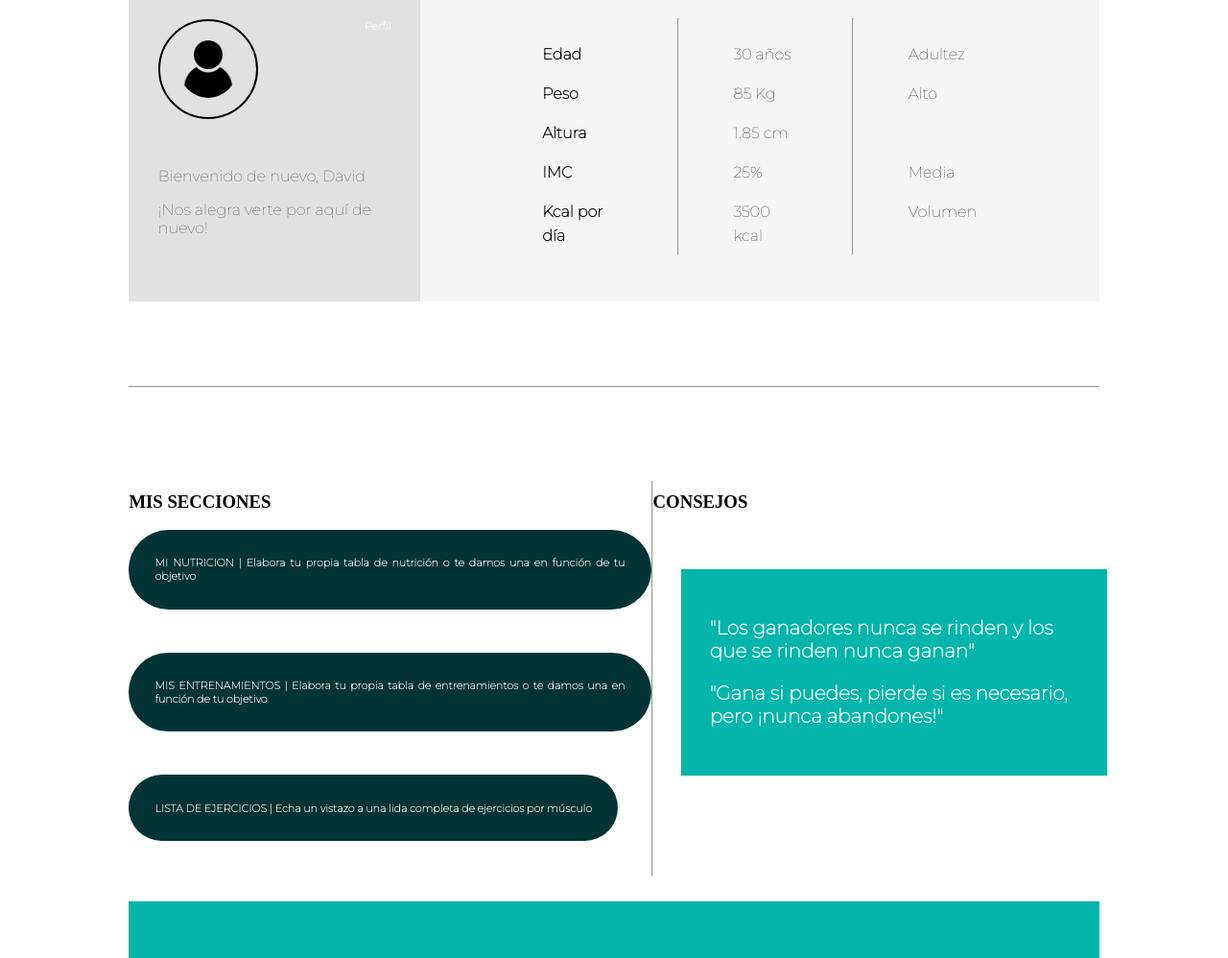
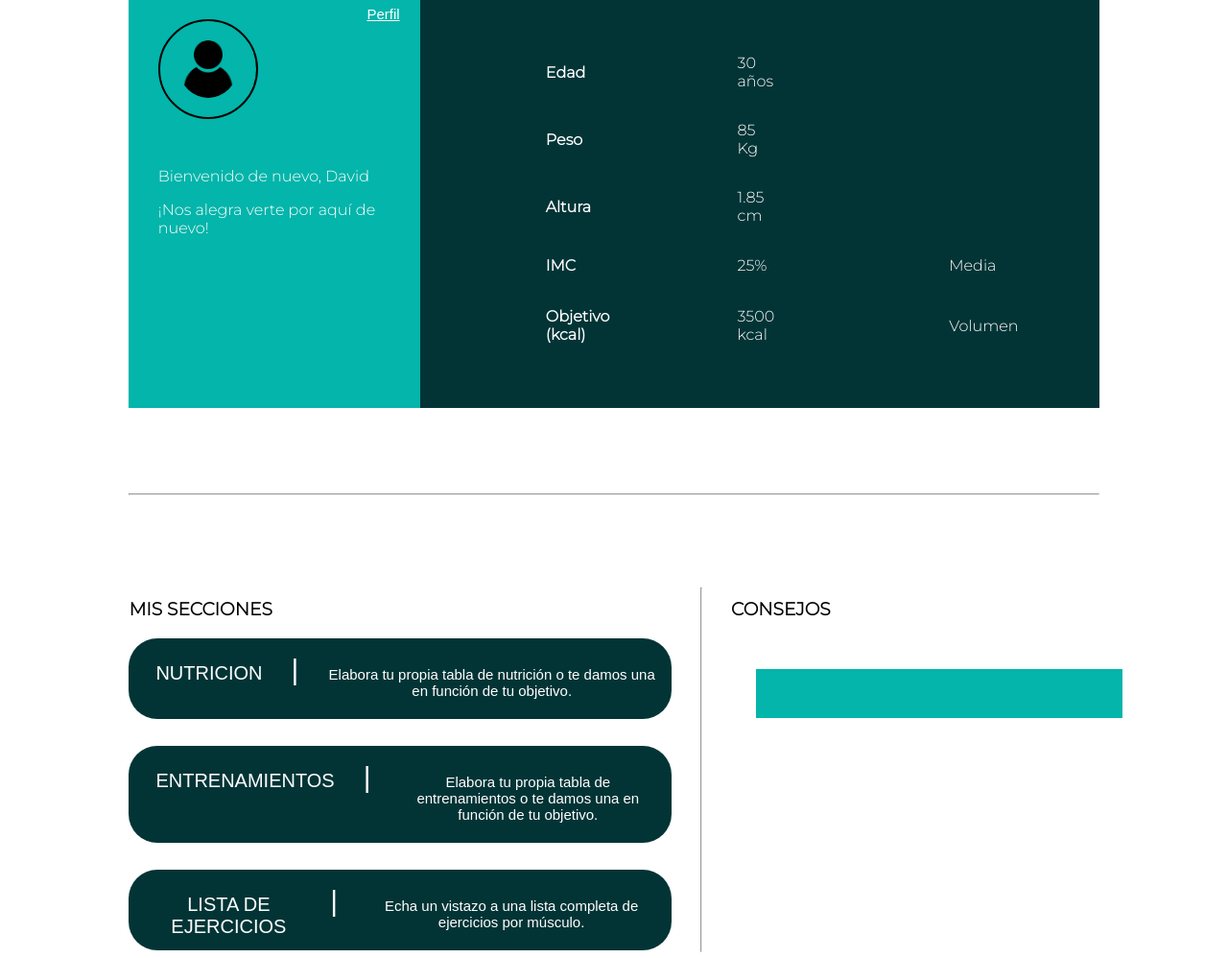
Before and after one commit to adrianncatalan/keepfit, a plain HTML site: page html/home/home.html in a window 1280 px wide. Shown: the part 270-1268 px from the top of the page at 96% size. Drawn offline with Linux system fonts and the light colour scheme.

Commit message:
New Changes Home All

```diff
--- a/css/home/home.css
+++ b/css/home/home.css
@@ -8,11 +8,11 @@
 /*Link*/
 a{
     text-decoration: none;
-    color: black;
+    color: #023436;
 }
 
-a:hover{
-    background-color: #03B5AA;
+.links :hover{
+    color: #03B5AA;
 }
 
 #link-Perfil{
@@ -21,15 +21,62 @@ a:hover{
     margin-top: 5%;
     margin-right: 5%;
     border: none;
+    font-size: 15px;
+    cursor: pointer;
 }
 
+#link-Perfil :hover{
+    color: #023436;
+}
+
+/*Dialog*/
+dialog{
+    float: left;
+    margin-right: 44%;
+    margin-left:11%;
+    height: 40%;
+    width: 30%;
+    background-image: url("/keepfit/html/home/img/image\ \(2\).png");
+    background-size: cover;
+    background-position: center;
+    background-repeat: no-repeat;
+    text-align: center;
+    color:#023436;
+    border-radius: 40px;
+}
+
+form{
+    display: flex;
+    flex-direction: column;
+}
+dialog p{
+    font-size:15px;
+    font-weight: bold;
+    text-align: justify;
+}
+
+input{
+    border: none;
+    background-color: transparent;
+    border-bottom: white solid 2px;
+    font-size: 15px;
+    text-align: justify;
+    color: #023436;
+    font-weight: bold;
+}
+
+.button-dialog{
+    font-size:20px;
+    border-radius: 0;
+    float: right;
+}
 
 /*Header and Nav*/
 h1{
-
     margin-left:5%;
     margin-top:2%;
     font-size: 60px;
+    color:#03B5AA;
 }
 nav li{
     display: inline-block;
@@ -42,6 +89,11 @@ nav ul{
 }
 
 /*Section*/
+
+h3{
+    font-family:'Montserrat', sans-serif;
+}
+
 .first{
     display: flex;
     flex-direction: row;
@@ -50,7 +102,7 @@ nav ul{
     margin-top:5%;
 }
 #part1{
-    background-color: rgba(225,225,225,255);
+    background-color: #03B5AA;
     width: 30%;
     padding-bottom: 5%;
     font-family:'Montserrat', sans-serif;
@@ -60,27 +112,32 @@ nav ul{
 }
 .part1-content{
     padding-top: 10%;
-    color: #313131;
+    color: white;
 }
 #part2{
 
-    background-color: rgba(245,245,245,255);
+    background-color: #023436;
     width: 70%;
     font-family:'Montserrat', sans-serif;
 }
 
-#part2 div{
-    margin-left: 10%;
-    margin-top: 3%;
-    margin-right: 10%;
+table{
+
+    display: flex;
+    border-spacing: 30px;
+    justify-content: space-between;
+    font-family:'Montserrat', sans-serif;
+    text-align: justify;
+    color: white;
+    margin-top:5%;
+    margin-bottom: 5%;
+    margin-left:14%;
+    margin-right:4%;
+    border: transparent;
 }
 
-.part2-content{
-    display: flex;
-    flex-direction: row;
-    justify-content: space-around;
-    font-family:'Montserrat', sans-serif;
-    line-height: 25px;
+td{
+    padding:0 50px 0 100px;
 }
 
 .user{
@@ -112,23 +169,66 @@ nav ul{
 }
 
 button{
-    position: relative;
-    margin-bottom: 5%;
-    display: block;
-    color: white;
+    display: flex;
+    border: none;
     background-color: #023436;
-    border-radius: 50px;
-    font-size: 11px;
-    font-weight: bold;
-    font-family:'Montserrat', sans-serif;
-    padding:5%;
+    border-radius: 30px;
+    justify-content:space-between;
+    color:white;
+    margin-right: 30px;
+    width: auto;
+    margin-bottom: 10px;
+    justify-content: center;
     cursor: pointer;
-    transition: 1s;
-    border: none;
-    text-align: justify;
 }
+
+.button{
+    display: flex;
+    flex-direction: row;
+    align-items: baseline;
+    padding-left:10px;
+    padding-right: 10px;
+}
+
+/*Separador*/
+#sep{
+    font-size: 30px;
+    text-align: center;
+    margin-top:15px;
+}
+
+/*Titulo Botón*/
+.title{
+
+    font-size: 20px;
+    padding-right:30px;
+    padding-left: 12px;
+    padding-top: 10px;
+}
+
+.title3{
+
+    font-size: 20px;
+    padding-right:30px;
+    padding-left: 12px;
+    padding-top: 10px;
+}
+
+/*Info Botón*/
+.info{
+    padding-left:30px;
+    padding-bottom: 20px;
+    font-size: 15px;
+}
+
 button:hover{
     background-color: #03B5AA;
+}
+
+/*Consejos*/
+.third{
+    margin-left:30px;
+    width: 60%;
 }
 
 .tip{
@@ -152,22 +252,26 @@ button:hover{
 /*FOOTER*/
 
 footer{
+    display:flex;
     background-color: #03B5AA;
-    display: flex;
-    flex-direction: row;
+    flex-direction: column;
     color: white;
-    padding-top:2%;
+    padding-top:10px;
     padding-bottom: 2%;
     font-family:'Montserrat', sans-serif;
-    margin-left:10%;
-    margin-right: 10%;
-}
-
-.content{
-    margin: 2%;
+    text-align: center;
 }
 
 #footer-logo{
+
     font-size: 80px;
-    margin-top: 5%;
+    margin-top: 2%;
+    margin-bottom: 2%;
 }
+
+.links-footer{
+    display: flex;
+    flex-direction: row;
+    justify-content: space-around;
+    text-align: justify;
+}
--- a/html/home/home.html
+++ b/html/home/home.html
@@ -15,9 +15,10 @@
     crossorigin>
 
     <link
-    href="https://fonts.googleapis.com/css2?family=Montserrat:wght@100&display=swap"
+    href="https://fonts.googleapis.com/css2?family=Montserrat:wght@300&display=swap"
     rel="stylesheet">
 
+    <script src="../../js/home.js"></script>
 </head>
 
 <body>
@@ -25,7 +26,7 @@
         <h1>KeepFit</h1>
         <br>
         <nav class="navText">
-            <ul>
+            <ul class = "links">
                 <li><a href="">Inicio</a></li>
                 <li><a href="">Nutrición</a></li>
                 <li><a href="">Ejercicio</a></li>
@@ -37,40 +38,51 @@
         <article class="first">
             <div id="part1">
                 <img class="user" src="img/user.png">
-                <button id="link-Perfil" onclick="openAccount()">Perfil</button>
+                <button id="link-Perfil" onclick="openDialog()"><u>Perfil</u></button>
+                <!-- Dialog -->
+                <dialog id="dialogPerfil">
+                    <form method="dialog">
+                        <p>Nombre: <input type="text" name="nombre" value="Joan"></p>
+                        <p>Contraseña: <input type="password" name="password" value="hola123"></p>
+                        <p>Email: <input type="text" name="email" value="user@email.es"></p>
+                        <p>Sexo: <input type="text" name="sexo" value="Hombre"></p>
+                        <p>Fecha Alta: <input type="text" name="f.alta" value="13/02/2020"></p>
+                    </form>
+                    <button class="button-dialog" onclick="closeDialog()">Cerrar</button>
+                </dialog>
+
                 <div class="part1-content">
                     <p>Bienvenido de nuevo, David</p>
                     <p>¡Nos alegra verte por aquí de nuevo!</p>
                 </div>
             </div>
             <div id="part2">
-                <!-- <a href=""><img class = "menu-icon" src="img/menu.png"></a> -->
-                <div class="part2-content">
-                    <div>
-                        <p><b>Edad</b></p></li>
-                        </p><p><b>Peso</b></p>
-                        <p><b>Altura</b></p>
-                        <p><b>IMC</b></p>
-                        <p><b>Kcal por día</b></p>
-                    </div>
-                    <hr>
-                    <div>
-                        <p>30 años</p>
-                        <p>85 Kg</p>
-                        <p>1.85 cm</p>
-                        <p>25%</p>
-                        <p>3500 kcal</p>
-                    </div>
-                    <hr>
-                    <div>
-                        <p>Adultez</p>
-                        <p>Alto</p>
-                        <br>
-                        <p></p>
-                        <p>Media</p>
-                        <p>Volumen</p>
-                    </div>
-                </div>
+                <table border="1px">
+                    <tr>
+                        <th>Edad</th>
+                        <td>30 años</td>
+                    </tr>
+
+                    <tr>
+                        <th>Peso</th>
+                        <td>85 Kg</td>
+                    </tr>
+
+                    <tr>
+                        <th>Altura</th>
+                        <td>1.85 cm</td>
+                    <tr>
+                        <th>IMC</th>
+                        <td>25%</td>
+                        <td>Media</td>
+                    </tr>
+
+                    <tr>
+                        <th>Objetivo (kcal)</th>
+                        <td>3500 kcal</td>
+                        <td>Volumen</td>
+                    </tr>
+                </table>
             </div>
         </article>
         <hr id="center">
@@ -78,31 +90,49 @@
             <article class = "second">
                 <h3>MIS SECCIONES</h3>
                 <button>
-                    MI NUTRICION | Elabora tu propia tabla de nutrición o
-                    te damos una en función de tu objetivo
+                    <div class="button">
+                        <div class="title">
+                            NUTRICION
+                        </div>
+                        <div id="sep">|</div>
+                        <div class="info">
+                            Elabora tu propia tabla de nutrición o
+                            te damos una en función de tu objetivo.
+                        </div>
+                    </div>
+                </button>
+                <br>
+                <button id="button2">
+                    <div class="button">
+                        <div class="title">
+                            ENTRENAMIENTOS
+                        </div>
+                        <div id="sep">|</div>
+                        <div class="info">
+                            Elabora tu propia tabla de entrenamientos o
+                            te damos una en función de tu objetivo.
+                        </div>
+                    </div>
                 </button>
                 <br>
                 <button>
-                    MIS ENTRENAMIENTOS | Elabora tu propia tabla de entrenamientos o
-                    te damos una en función de tu objetivo
+                    <div class="button">
+                        <div class="title3">
+                            LISTA DE EJERCICIOS
+                        </div>
+                        <div id="sep">|</div>
+                        <div class="info">
+                            Echa un vistazo a una lista
+                            completa de ejercicios por músculo.
+                        </div>
+                    </div>
                 </button>
-                <br>
-                <button>
-                    LISTA DE EJERCICIOS | Echa un vistazo a una lida
-                    completa de ejercicios por músculo
-                </button>
-                <br>
             </article>
             <hr>
             <article class = "third">
                 <h3>CONSEJOS</h3>
                 <div class = "tip">
-                    <p>
-                        "Los ganadores nunca se rinden y los que se rinden nunca ganan"
-                    </p>
-                    <p>
-                        "Gana si puedes, pierde si es necesario, pero ¡nunca abandones!"
-                    </p>
+
                 </div>
                 <br>
             </article>
@@ -110,6 +140,9 @@
     </section>
     <br>
     <footer>
+
+        <p id="footer-logo">KeepFit</p>
+        <div class="links-footer">
             <div class = "content">
                 <a href=""><p>Nosotros</p></a>
                 <a href=""><p>Servicios</p></a>
@@ -130,10 +163,8 @@
                 <a href=""><p>Política de cookies</p></a>
                 <p>© 2022 KeepFit S.L.</p>
             </div>
+        </div>
 
-        <!-- <img src="img/logo.png" alt=""> -->
-        <h1 id="footer-logo">KeepFit</h1>
     </footer>
 </body>
-
 </html>
--- /dev/null
+++ b/js/home.js
@@ -0,0 +1,9 @@
+var dialog = document.querySelector('dialog');
+
+function openDialog(){
+    document.getElementById('dialogPerfil').show();
+}
+
+function closeDialog(){
+    document.getElementById('dialogPerfil').close();
+}
```
Also changed, not shown: html/home/img/image (2).png (added), html/home/img/image.png (added). Lines whose indentation alone changed are shown as unchanged.
